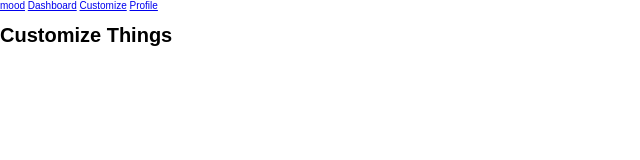
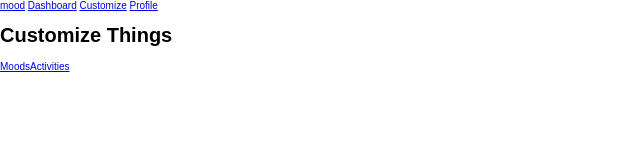
Before and after one commit to helencho/smood, a React (Create React App) app in the folder client/: page /custom in a window 1280 px wide. Shown: the top 160 px of the page, without its empty margins (0-640 px from the left). Built offline with nearby package versions, Linux system fonts and the light colour scheme.

Commit message:
add links to customize page

```diff
--- a/client/src/components/Customize/Customize.jsx
+++ b/client/src/components/Customize/Customize.jsx
@@ -1,10 +1,13 @@
 import React, { Component } from 'react'
+import { Link } from 'react-router-dom'
 
 class Customize extends Component {
     render() {
         return (
             <div>
                 <h1>Customize Things</h1>
+                <Link to="/custom/mood">Moods</Link>
+                <Link to="/custom/activity">Activities</Link>
             </div>
         )
     }
```
